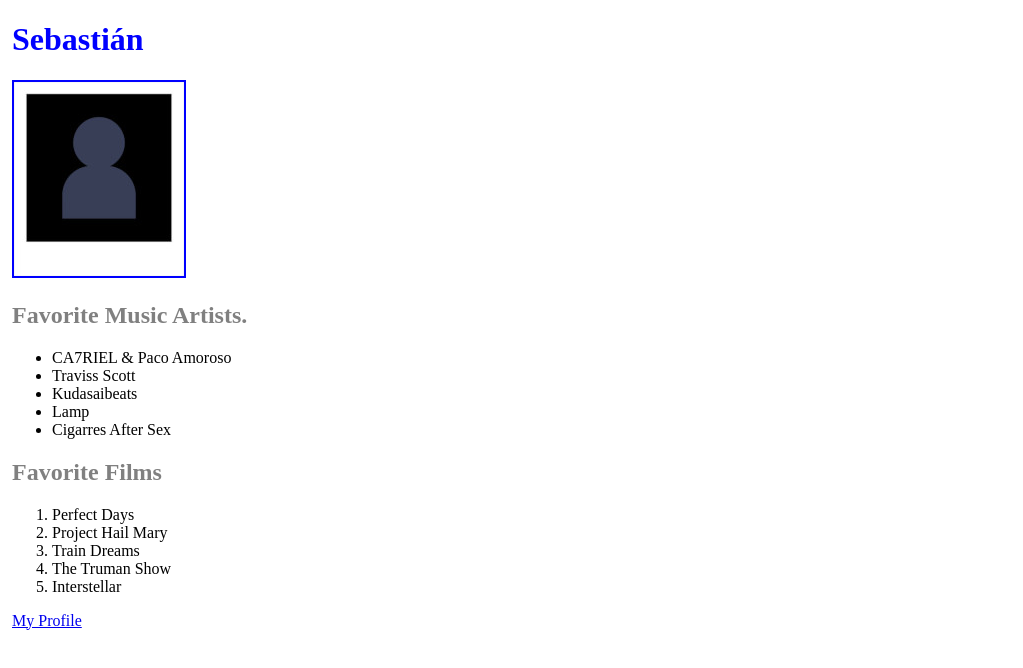
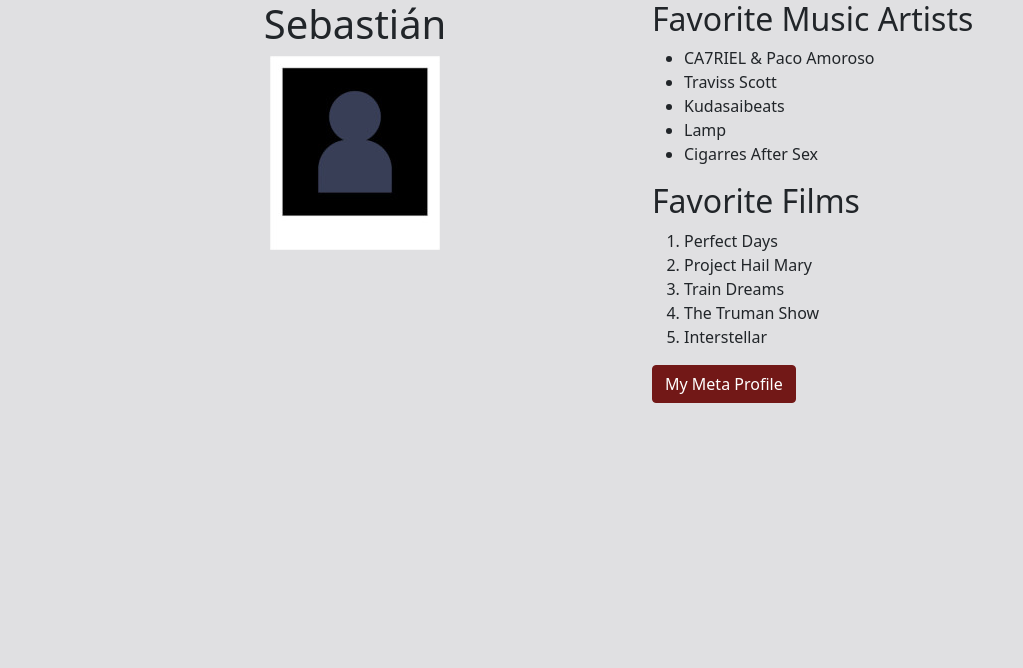
Before and after one commit to Dvku/meta-front-end-curso, a website: page 01-intro-to-frontend/lab-03/index.html in a window 1280 px wide. Shown: the whole page, without its empty margins (0-1023 px from the left). Drawn offline with Linux system fonts and the light colour scheme.

Commit message:
Mejorando página de bio con Bootstrap

```diff
--- a/01-intro-to-frontend/lab-03/index.html
+++ b/01-intro-to-frontend/lab-03/index.html
@@ -1,18 +1,19 @@
 <!doctype html>
 <html>
   <head>
-    <title>Sebastián</title>
-    <link rel="stylesheet" href="styles.css" />
+    <link href="bootstrap.min.css" rel="stylesheet" />
   </head>
   <body>
-    <div>
+    <script src="bootstrap.bundle.min.js"></script>
+
+    <div class="container">
+      <div class="row">
+        <div id="bio" class="col-12 col-lg-6 text-center">
           <h1>Sebastián</h1>
+          <img src="photo.jpg" class="img-fluid" />
         </div>
-    <div>
-      <img src="photo.jpg" id="photo" alt="My Photo" />
-    </div>
-    <div>
-      <h2>Favorite Music Artists.</h2>
+        <div id="more" class="col-12 col-lg-6">
+          <h2>Favorite Music Artists</h2>
           <ul>
             <li>CA7RIEL & Paco Amoroso</li>
             <li>Traviss Scott</li>
@@ -20,8 +21,6 @@
             <li>Lamp</li>
             <li>Cigarres After Sex</li>
           </ul>
-    </div>
-    <div>
           <h2>Favorite Films</h2>
           <ol>
             <li>Perfect Days</li>
@@ -30,9 +29,11 @@
             <li>The Truman Show</li>
             <li>Interstellar</li>
           </ol>
+          <a href="https://www.meta.com/user/123" class="btn btn-primary"
+            >My Meta Profile</a
+          >
         </div>
-    <div>
-      <a href="https://www.meta.com/" target="_blank">My Profile</a>
+      </div>
     </div>
   </body>
 </html>
```
Also changed, not shown: 01-intro-to-frontend/lab-03/bootstrap.bundle.min.js (added), 01-intro-to-frontend/lab-03/bootstrap.min.css (added). Lines whose indentation alone changed are shown as unchanged.
